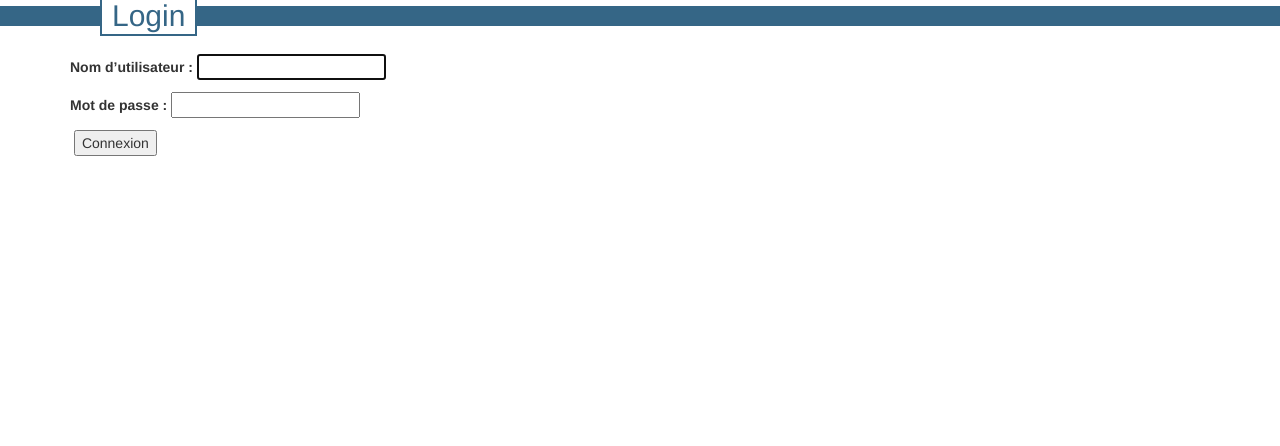
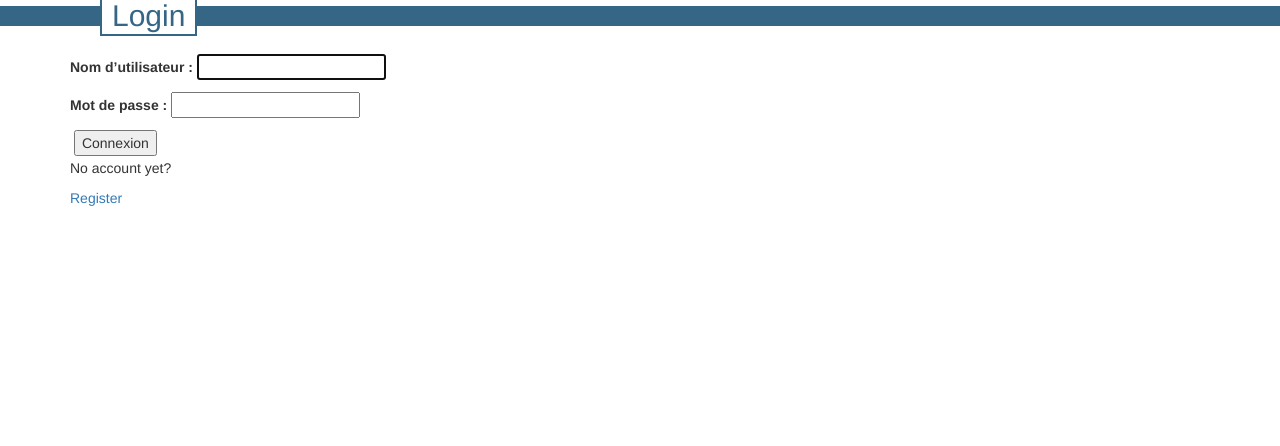
Before and after one commit to practishare/Practishare, a Django app: page /accounts/login/ in a window 1280 px wide. Shown: the part 144-590 px from the top of the page. Run offline with Django 3.2, Linux system fonts and the light colour scheme; parts of the project's set-up code (start-up, migrations or seed data) failed here and were passed over.

Commit message:
update: link to register on login page

```diff
--- a/practishare/templates/registration/login.html
+++ b/practishare/templates/registration/login.html
@@ -26,6 +26,10 @@
         <label>&nbsp;</label><input type="submit" value="{% trans 'Log in' %}" />
     </div>
 </form>
+<p>
+    {% trans "No account yet?" %}
+</p>
+<a href="{% url 'register' %}">{% trans "Register" %}</a>
 
 <script type="text/javascript">
 document.getElementById('id_username').focus()
--- a/practishare/urls.py
+++ b/practishare/urls.py
@@ -18,5 +18,5 @@ urlpatterns = patterns('',
     url(r'^subject/', include("practices.urls", namespace="practices")),
     url(r'^admin/', include(admin.site.urls)),
     url('^accounts/', include('django.contrib.auth.urls', namespace="accounts")),
-    url('^register$', views.register),
+    url('^register$', views.register, name="register"),
 )
```
